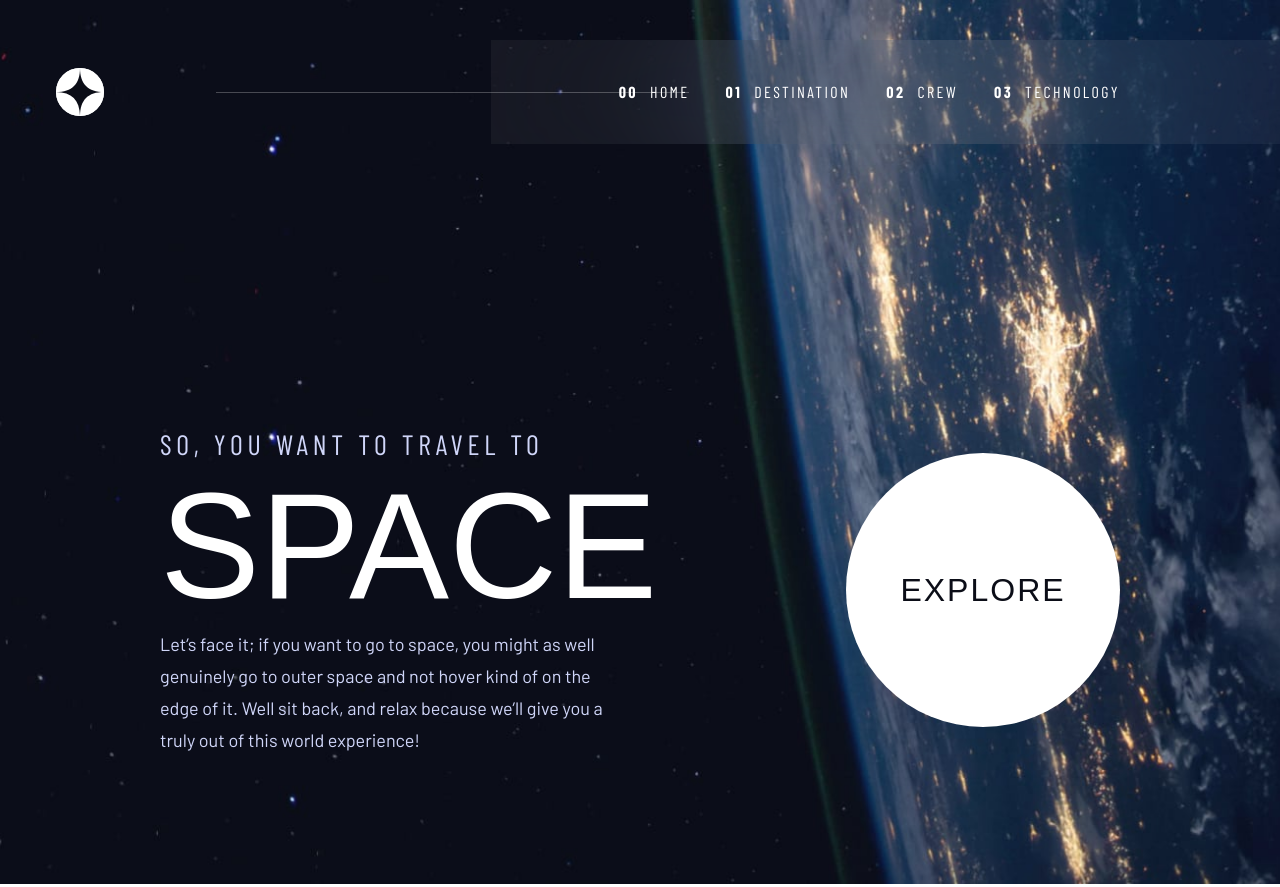
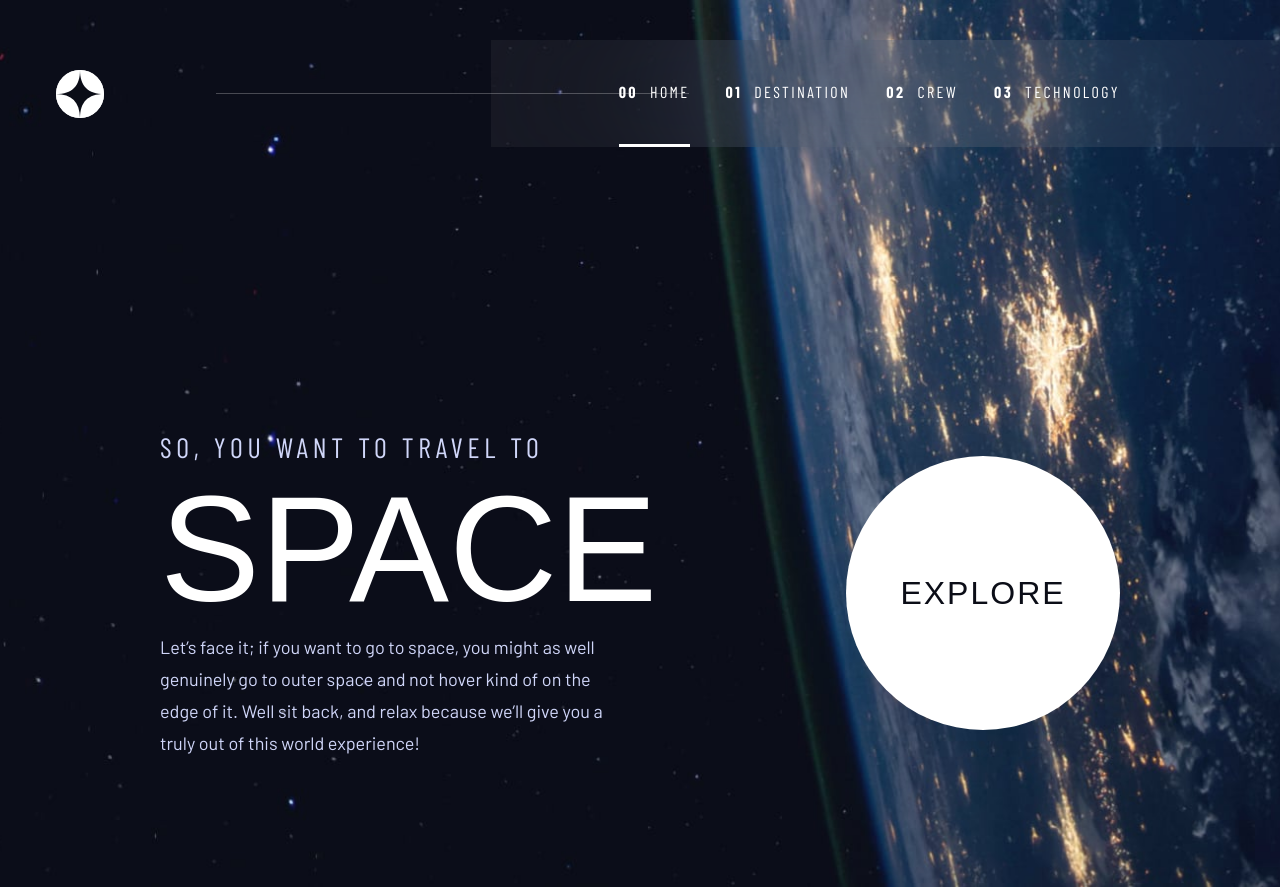
Before and after one commit to arpit8392/fem-challenge-33-space-tourism-website, a Next.js app: page / in a window 1280 px wide. Built offline with nearby package versions, Linux system fonts and the light colour scheme; a web font is replaced by a local one.

Commit message:
Active Navlink Styling on Home Page + Explore Button Hover Effect

```diff
--- a/app/page.tsx
+++ b/app/page.tsx
@@ -1,7 +1,5 @@
 import Header from '@/components/Header'
 import Link from 'next/link'
-
-// TODO: Add Hover/Active State on Tabs and Main Button
 
 export default function Home() {
 	return (
@@ -25,7 +23,7 @@ export default function Home() {
 
 				<Link
 					href={'/destination'}
-					className='flex h-[150px] w-[150px] items-center justify-center rounded-full bg-white font-serif text-xl uppercase tracking-[1.25px] text-midnightBlue md:h-[242px] md:w-[242px] md:text-3.5xl md:tracking-[2px] lg:h-[274px] lg:w-[274px]'>
+					className='flex h-[150px] w-[150px] items-center justify-center rounded-full bg-white font-serif text-xl uppercase tracking-[1.25px] text-midnightBlue hover:animate-bounce md:h-[242px] md:w-[242px] md:text-3.5xl md:tracking-[2px] lg:h-[274px] lg:w-[274px]'>
 					Explore
 				</Link>
 			</section>
--- a/app/technology/page.tsx
+++ b/app/technology/page.tsx
@@ -42,7 +42,7 @@ const Technology = () => {
 				</div>
 
 				{/* Slider + Information Panel */}
-				<div className='flex flex-col items-center gap-8 md:gap-10 lg:col-span-2 lg:col-start-1 lg:row-span-2 lg:row-start-2 lg:items-start lg:gap-28 lg:flex-row'>
+				<div className='flex flex-col items-center gap-8 md:gap-10 lg:col-span-2 lg:col-start-1 lg:row-span-2 lg:row-start-2 lg:items-start  lg:flex-row lg:items-center'>
 					{/* Slider Buttons */}
 					<ul className='flex gap-4 lg:flex-col lg:gap-8'>
 						{technology.map((item, currentIndex) => (
--- a/components/Header.tsx
+++ b/components/Header.tsx
@@ -7,9 +7,13 @@ import Link from 'next/link'
 import Image from 'next/image'
 import { navigations } from '@/data'
 import Logo from '@/public/assets/shared/logo.svg'
+import clsx from 'clsx'
+import { usePathname } from 'next/navigation'
 
 const Header = () => {
 	const [isOpen, setIsOpen] = useState(false)
+	const pathname = usePathname()
+	console.log(pathname)
 
 	return (
 		<header>
@@ -28,9 +32,16 @@ const Header = () => {
 						<Bars3Icon className='h-5 w-6 text-white' />
 					</button>
 				</div>
-				<ul className='hidden items-center gap-9 bg-white bg-opacity-5 px-12 py-10 text-white backdrop-blur-[82px] md:flex lg:pl-32 lg:pr-40'>
+				<ul className='hidden items-center gap-9 bg-white bg-opacity-5 px-12  text-white backdrop-blur-[82px] md:flex lg:pl-32 lg:pr-40'>
 					{navigations.map((item) => (
-						<li key={item.name}>
+						<li
+							key={item.name}
+							className={clsx(
+								'border-b-[3px] border-white py-10 duration-200',
+								pathname === item.href
+									? 'border-opacity-100'
+									: 'border-opacity-0 hover:border-white/50'
+							)}>
 							<Link
 								href={item.href}
 								className='text-sm uppercase tracking-[2.4px] lg:text-base'>
```
